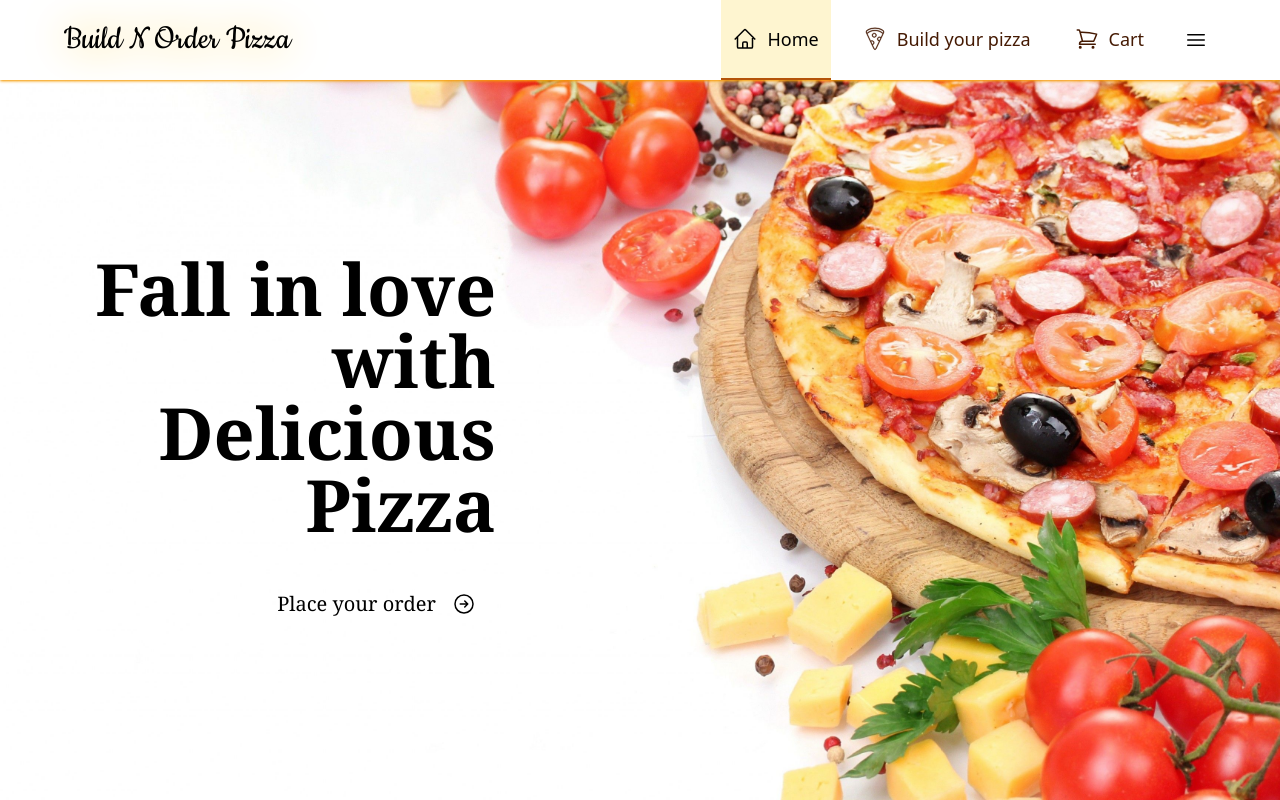
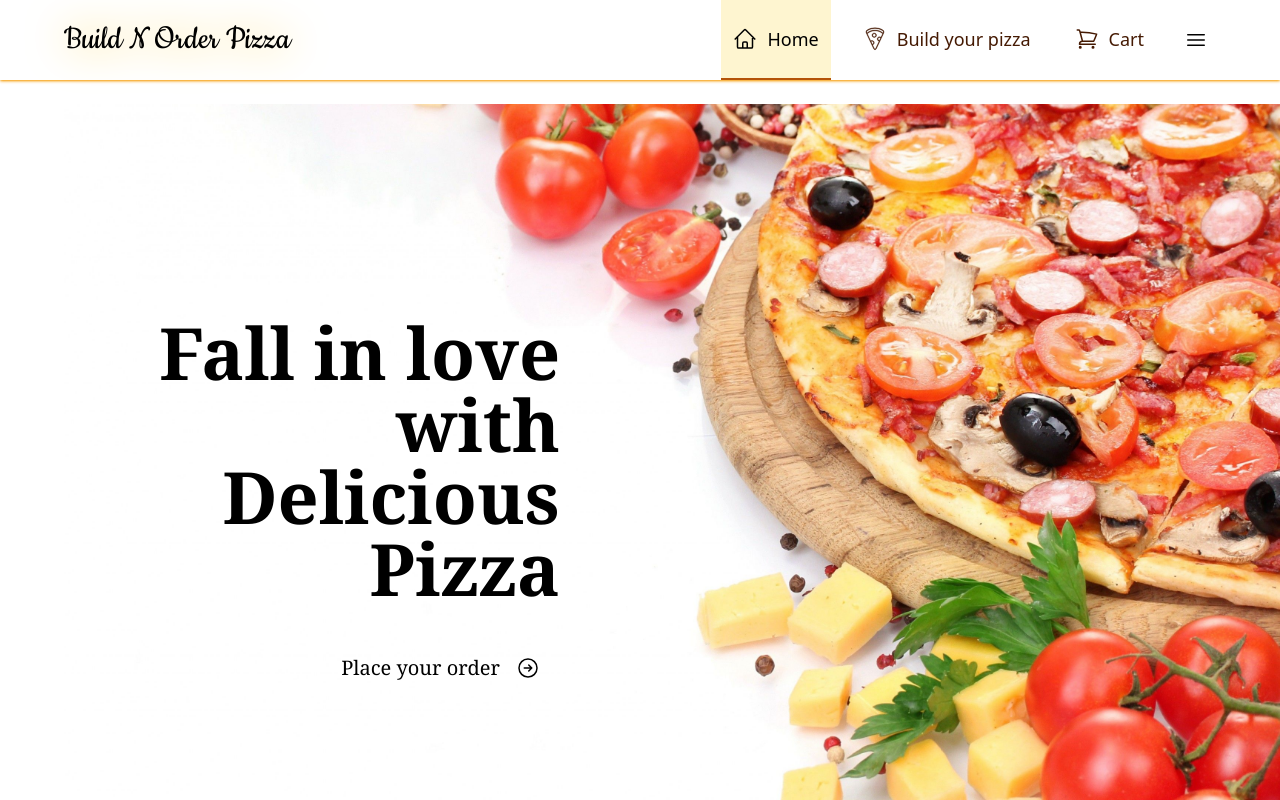
Before and after one commit to AkritiGhosh/BuildNOrderPizza-Frontend, a React (Vite) app: page / in a window 1280 px wide. Built offline with nearby package versions, Linux system fonts and the light colour scheme.

Commit message:
common page UI

```diff
--- a/src/components/common/PageLayout.tsx
+++ b/src/components/common/PageLayout.tsx
@@ -20,7 +20,7 @@ const PageLayout = ({
       {...props}
     >
       {withHeader && <Header />}
-      {children}
+      <main className="container mx-auto px-4 md:px-[2.5%] lg:px-[5%] pt-6 pb-4">{children}</main>
     </div>
   );
 };
```
